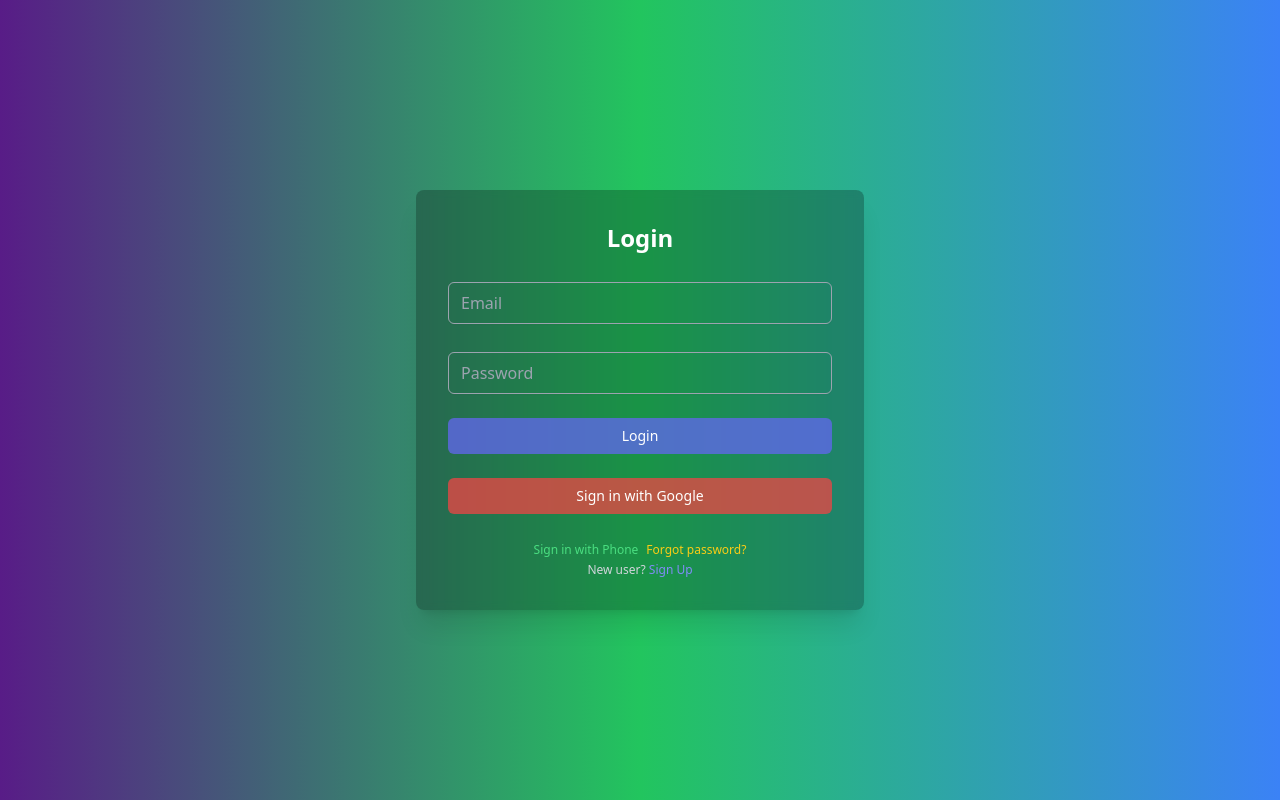
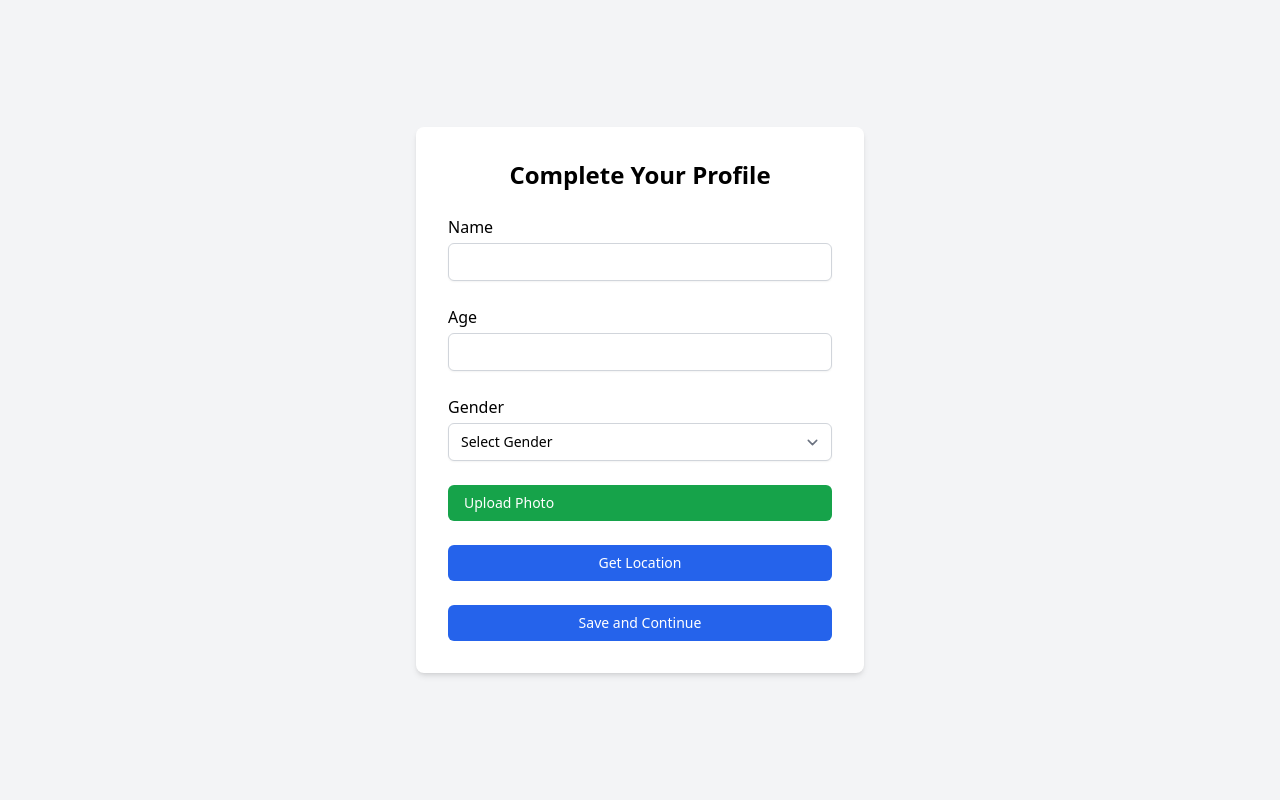
Before and after one commit to Univercitysingle/dating-app, a React (Create React App) app: page /onboarding in a window 1280 px wide. Before the commit this address led to /login. Built offline with nearby package versions, Linux system fonts and the light colour scheme; no server answers.

Commit message:
Implement email verification and mandatory profile completion

```diff
--- a/src/App.js
+++ b/src/App.js
@@ -10,6 +10,7 @@ import Login from './pages/Login';
 import Register from './pages/Register';
 import Profile from './pages/Profile';
 import Chat from './pages/Chat';
+import Onboarding from './pages/Onboarding';
 import PremiumContent from './pages/PremiumContent';
 import SetInitialPasswordPage from './pages/SetInitialPasswordPage';
 import AdminLayout from './components/admin/AdminLayout';
@@ -35,6 +36,9 @@ function PrivateRoute({ children }) {
         </p>
       </div>
     );
+  }
+  if (user && !user.isOnboardingComplete) {
+    return <Navigate to="/onboarding" replace />;
   }
   return user ? children : <Navigate to="/login" replace />;
 }
@@ -71,6 +75,7 @@ function App() {
         <Routes>
           <Route path="/login" element={<Login />} />
           <Route path="/register" element={<Register />} />
+          <Route path="/onboarding" element={<Onboarding />} />
           <Route
             path="/set-initial-password"
             element={<SetInitialPasswordPage />}
--- a/src/pages/Login.js
+++ b/src/pages/Login.js
@@ -75,6 +75,10 @@ function Login() {
         email,
         password
       );
+      if (!userCredential.user.emailVerified) {
+        setError('Please verify your email before logging in.');
+        return;
+      }
       const token = await userCredential.user.getIdToken();
       await login(token); // This uses the AuthContext login
       navigate('/');
--- /dev/null
+++ b/src/pages/Onboarding.js
@@ -0,0 +1,136 @@
+import React, { useState } from 'react';
+import { useNavigate } from 'react-router-dom';
+import { useAuth } from '../context/AuthContext';
+import apiClient from '../api/apiClient';
+import PhotoUploader from '../components/PhotoUploader';
+
+const Onboarding = () => {
+  const [name, setName] = useState('');
+  const [age, setAge] = useState('');
+  const [gender, setGender] = useState('');
+  const [photo, setPhoto] = useState(null);
+  const [location, setLocation] = useState(null);
+  const [error, setError] = useState(null);
+  const { user, setUser } = useAuth();
+  const navigate = useNavigate();
+
+  const handleSubmit = async (e) => {
+    e.preventDefault();
+    setError(null);
+
+    if (!name || !age || !gender || !photo) {
+      setError('Please fill out all fields and upload a photo.');
+      return;
+    }
+
+    try {
+      const updatedProfile = await apiClient.put(
+        '/api/users/me',
+        {
+          name,
+          age,
+          gender,
+          photos: [{ url: photo, order: 0 }],
+          location,
+          isOnboardingComplete: true,
+        }
+      );
+      setUser(updatedProfile);
+      navigate('/discover');
+    } catch (err) {
+      setError(err.message || 'Failed to update profile.');
+    }
+  };
+
+  const handleLocation = () => {
+    if (navigator.geolocation) {
+      navigator.geolocation.getCurrentPosition(
+        (position) => {
+          setLocation({
+            type: 'Point',
+            coordinates: [position.coords.longitude, position.coords.latitude],
+          });
+        },
+        (err) => {
+          setError(err.message);
+        }
+      );
+    } else {
+      setError('Geolocation is not supported by this browser.');
+    }
+  };
+
+  return (
+    <div className="flex items-center justify-center min-h-screen bg-gray-100">
+      <div className="w-full max-w-md p-8 space-y-6 bg-white rounded-lg shadow-md">
+        <h2 className="text-2xl font-bold text-center">Complete Your Profile</h2>
+        <form onSubmit={handleSubmit} className="space-y-6">
+          <div>
+            <label htmlFor="name">Name</label>
+            <input
+              id="name"
+              name="name"
+              type="text"
+              required
+              value={name}
+              onChange={(e) => setName(e.target.value)}
+              className="block w-full px-3 py-2 mt-1 placeholder-gray-400 border border-gray-300 rounded-md shadow-sm appearance-none focus:outline-none focus:ring-blue-500 focus:border-blue-500 sm:text-sm"
+            />
+          </div>
+          <div>
+            <label htmlFor="age">Age</label>
+            <input
+              id="age"
+              name="age"
+              type="number"
+              required
+              value={age}
+              onChange={(e) => setAge(e.target.value)}
+              className="block w-full px-3 py-2 mt-1 placeholder-gray-400 border border-gray-300 rounded-md shadow-sm appearance-none focus:outline-none focus:ring-blue-500 focus:border-blue-500 sm:text-sm"
+            />
+          </div>
+          <div>
+            <label htmlFor="gender">Gender</label>
+            <select
+              id="gender"
+              name="gender"
+              required
+              value={gender}
+              onChange={(e) => setGender(e.target.value)}
+              className="block w-full px-3 py-2 mt-1 placeholder-gray-400 border border-gray-300 rounded-md shadow-sm appearance-none focus:outline-none focus:ring-blue-500 focus:border-blue-500 sm:text-sm"
+            >
+              <option value="">Select Gender</option>
+              <option value="Male">Male</option>
+              <option value="Female">Female</option>
+              <option value="Other">Other</option>
+            </select>
+          </div>
+          <PhotoUploader onUploadComplete={(url) => setPhoto(url)} />
+          <button
+            type="button"
+            onClick={handleLocation}
+            className="w-full px-4 py-2 text-sm font-medium text-white bg-blue-600 rounded-md hover:bg-blue-700"
+          >
+            Get Location
+          </button>
+          {location && (
+            <p className="text-sm text-gray-500">
+              Location captured: {location.coordinates[0]}, {location.coordinates[1]}
+            </p>
+          )}
+          {error && <p className="text-sm text-red-600">{error}</p>}
+          <div>
+            <button
+              type="submit"
+              className="w-full px-4 py-2 text-sm font-medium text-white bg-blue-600 rounded-md hover:bg-blue-700"
+            >
+              Save and Continue
+            </button>
+          </div>
+        </form>
+      </div>
+    </div>
+  );
+};
+
+export default Onboarding;
--- a/src/pages/Register.js
+++ b/src/pages/Register.js
@@ -45,9 +45,12 @@ const Register = () => {
         { headers: { Authorization: `Bearer ${token}` } }
       );
 
-      // Log in the user and navigate to the profile page
-      await login(token);
-      navigate('/profile');
+      // Send verification email
+      await user.sendEmailVerification();
+
+      // Log out the user and show a message
+      await auth.signOut();
+      setError('Registration successful! Please check your email for a verification link.');
     } catch (err) {
       setError(err.message || 'Failed to register.');
     }
```
Also changed, not shown: utils/userUtils.js (+3 -4 lines).
